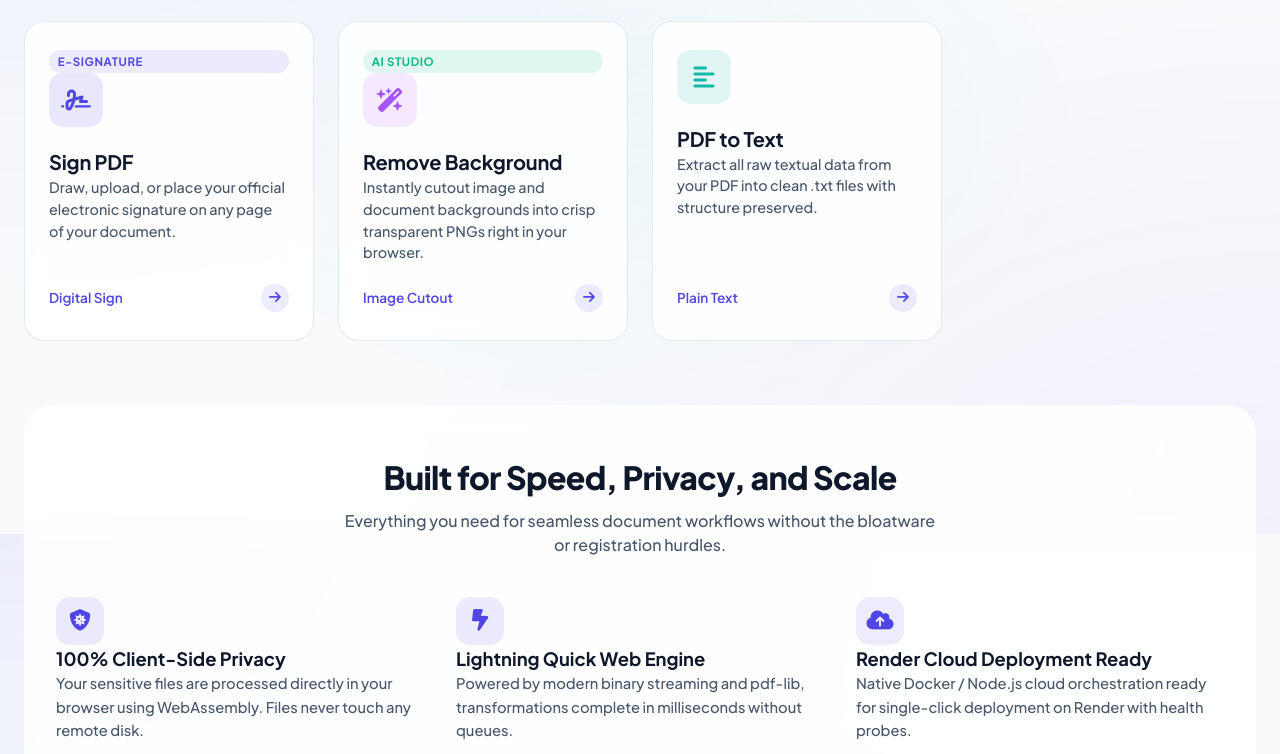
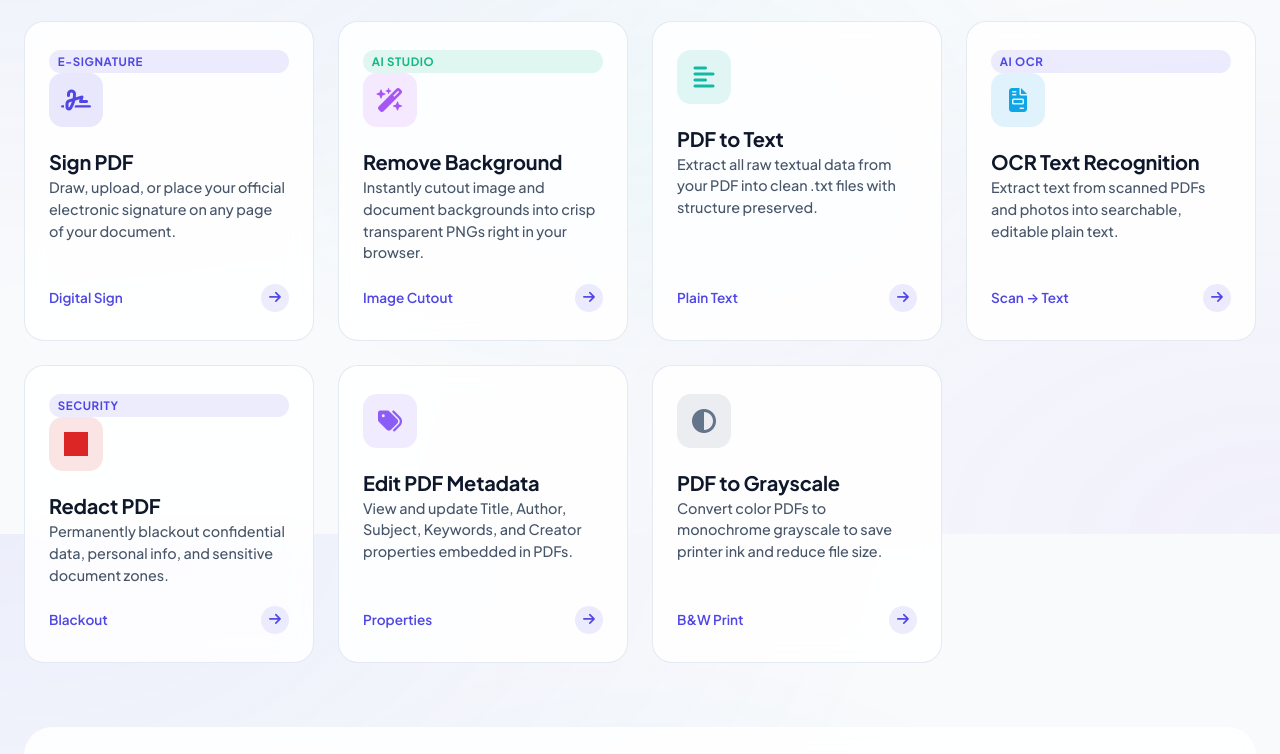
Before and after one commit to asitech5info-prog/insight-tools, a website: page public/index.html in a window 1280 px wide. Shown: the part 1866-2620 px from the top of the page. Drawn offline with nearby package versions, Linux system fonts and the light colour scheme.

Commit message:
Update index.html (remove Render line/card, add 4 new tool cards)

```diff
--- a/public/index.html
+++ b/public/index.html
@@ -5,7 +5,7 @@
   <meta name="viewport" content="width=device-width, initial-scale=1.0">
   <title>Insight Tools - All-In-One Free & Secure PDF Suite</title>
   <meta name="description" content="Merge, split, compress, convert, rotate, protect, unlock, sign, watermark, Word, Excel, and PowerPoint files 100% free and private with Insight Tools.">
-  <meta name="keywords" content="ilovepdf alternative, insight tools, word to pdf, pdf to word, excel to pdf, pdf to excel, ppt to pdf, merge pdf, split pdf, compress pdf, render deployed pdf tools">
+  <meta name="keywords" content="ilovepdf alternative, insight tools, word to pdf, pdf to word, excel to pdf, pdf to excel, ppt to pdf, merge pdf, split pdf, compress pdf, client-side pdf tools">
 
   <!-- Open Graph / Meta -->
   <meta property="og:type" content="website">
@@ -78,7 +78,7 @@
           </div>
           <div class="stat-item">
             <i class="fa-solid fa-infinity"></i>
-            <span><strong>18 Tools</strong> & Zero Registration</span>
+            <span><strong>23 Tools</strong> & Zero Registration</span>
           </div>
         </div>
       </div>
@@ -102,7 +102,7 @@
         </button>
       </div>
 
-      <!-- Tools Grid (All 18 Tools) -->
+      <!-- Tools Grid (All 23 Tools) -->
       <div class="tools-grid" id="toolsGrid">
 
         <!-- MS OFFICE SUITE -->
@@ -344,6 +344,56 @@
           </div>
         </div>
 
+        <div class="tool-card featured" data-tool="ocr-pdf" data-category="convert">
+          <div class="tool-badge hot">AI OCR</div>
+          <div class="tool-icon-wrapper" style="background: rgba(14, 165, 233, 0.12); color: #0ea5e9;">
+            <i class="fa-solid fa-file-invoice"></i>
+          </div>
+          <h3 class="tool-title">OCR Text Recognition</h3>
+          <p class="tool-desc">Extract text from scanned PDFs and photos into searchable, editable plain text.</p>
+          <div class="tool-footer">
+            <span class="tool-tag">Scan → Text</span>
+            <div class="tool-action-arrow"><i class="fa-solid fa-arrow-right"></i></div>
+          </div>
+        </div>
+
+        <div class="tool-card" data-tool="redact" data-category="security">
+          <div class="tool-badge hot">Security</div>
+          <div class="tool-icon-wrapper" style="background: rgba(220, 38, 38, 0.12); color: #dc2626;">
+            <i class="fa-solid fa-square-full"></i>
+          </div>
+          <h3 class="tool-title">Redact PDF</h3>
+          <p class="tool-desc">Permanently blackout confidential data, personal info, and sensitive document zones.</p>
+          <div class="tool-footer">
+            <span class="tool-tag">Blackout</span>
+            <div class="tool-action-arrow"><i class="fa-solid fa-arrow-right"></i></div>
+          </div>
+        </div>
+
+        <div class="tool-card" data-tool="metadata" data-category="security">
+          <div class="tool-icon-wrapper" style="background: rgba(139, 92, 246, 0.12); color: #8b5cf6;">
+            <i class="fa-solid fa-tags"></i>
+          </div>
+          <h3 class="tool-title">Edit PDF Metadata</h3>
+          <p class="tool-desc">View and update Title, Author, Subject, Keywords, and Creator properties embedded in PDFs.</p>
+          <div class="tool-footer">
+            <span class="tool-tag">Properties</span>
+            <div class="tool-action-arrow"><i class="fa-solid fa-arrow-right"></i></div>
+          </div>
+        </div>
+
+        <div class="tool-card" data-tool="grayscale" data-category="convert">
+          <div class="tool-icon-wrapper" style="background: rgba(100, 116, 139, 0.12); color: #64748b;">
+            <i class="fa-solid fa-circle-half-stroke"></i>
+          </div>
+          <h3 class="tool-title">PDF to Grayscale</h3>
+          <p class="tool-desc">Convert color PDFs to monochrome grayscale to save printer ink and reduce file size.</p>
+          <div class="tool-footer">
+            <span class="tool-tag">B&W Print</span>
+            <div class="tool-action-arrow"><i class="fa-solid fa-arrow-right"></i></div>
+          </div>
+        </div>
+
       </div>
 
       <!-- Trust & Privacy Feature Showcase -->
@@ -363,11 +413,6 @@
             <div class="feature-icon"><i class="fa-solid fa-bolt-lightning"></i></div>
             <h4 class="feature-title">Lightning Quick Web Engine</h4>
             <p class="feature-desc">Powered by modern binary streaming and pdf-lib, transformations complete in milliseconds without queues.</p>
-          </div>
-          <div class="feature-item">
-            <div class="feature-icon"><i class="fa-solid fa-cloud-arrow-up"></i></div>
-            <h4 class="feature-title">Render Cloud Deployment Ready</h4>
-            <p class="feature-desc">Native Docker / Node.js cloud orchestration ready for single-click deployment on Render with health probes.</p>
           </div>
         </div>
       </div>
@@ -500,7 +545,7 @@
           <div class="logo-icon"><i class="fa-solid fa-file-pdf"></i></div>
           <div class="brand-text">Insight<span>Tools</span></div>
         </div>
-        <p>The ultimate free, secure, and client-side PDF & MS Office suite. Ready for high-scale cloud deployment on Render.</p>
+        <p>The ultimate free, secure, and client-side PDF & MS Office suite. 100% private in-browser document workflows.</p>
       </div>
       <div class="footer-col">
         <h4>MS Office Suite</h4>
@@ -520,6 +565,8 @@
           <li><a href="#" class="tool-link" data-tool="organize">Organize Pages</a></li>
           <li><a href="#" class="tool-link" data-tool="pdf-to-img">PDF to JPG / PNG</a></li>
           <li><a href="#" class="tool-link" data-tool="img-to-pdf">Images to PDF</a></li>
+          <li><a href="#" class="tool-link" data-tool="ocr-pdf">OCR Recognition</a></li>
+          <li><a href="#" class="tool-link" data-tool="grayscale">PDF to Grayscale</a></li>
         </ul>
       </div>
       <div class="footer-col">
@@ -527,6 +574,8 @@
         <ul>
           <li><a href="#" class="tool-link" data-tool="protect">Protect PDF</a></li>
           <li><a href="#" class="tool-link" data-tool="unlock">Unlock PDF</a></li>
+          <li><a href="#" class="tool-link" data-tool="redact">Redact PDF</a></li>
+          <li><a href="#" class="tool-link" data-tool="metadata">Edit Metadata</a></li>
           <li><a href="#" class="tool-link" data-tool="sign">Sign PDF</a></li>
           <li><a href="#" class="tool-link" data-tool="watermark">Watermark PDF</a></li>
           <li><a href="#" class="tool-link" data-tool="bg-remover">Remove Background</a></li>
@@ -535,9 +584,6 @@
     </div>
     <div class="footer-bottom">
       <div>&copy; 2026 <strong>Insight Tools</strong>. Free, private, and open for everyone.</div>
-      <div>
-        <span>Designed for zero-downtime deployment on <strong>Render</strong></span>
-      </div>
     </div>
   </footer>
 
@@ -550,7 +596,7 @@
   <script src="https://cdnjs.cloudflare.com/ajax/libs/mammoth/1.6.0/mammoth.browser.min.js"></script>
   <script src="https://cdnjs.cloudflare.com/ajax/libs/xlsx/0.18.5/xlsx.full.min.js"></script>
 
-  <!-- Core App Scripts & 19 Tools -->
+  <!-- Core App Scripts & 23 Tools -->
   <script src="js/pdf-engine.js"></script>
   <script src="js/tools/word-to-pdf.js"></script>
   <script src="js/tools/pdf-to-word.js"></script>
@@ -571,6 +617,10 @@
   <script src="js/tools/unlock.js"></script>
   <script src="js/tools/sign.js"></script>
   <script src="js/tools/extract-text.js"></script>
+  <script src="js/tools/ocr-pdf.js"></script>
+  <script src="js/tools/redact.js"></script>
+  <script src="js/tools/metadata.js"></script>
+  <script src="js/tools/grayscale.js"></script>
   <script src="js/app.js"></script>
 </body>
 </html>
```
